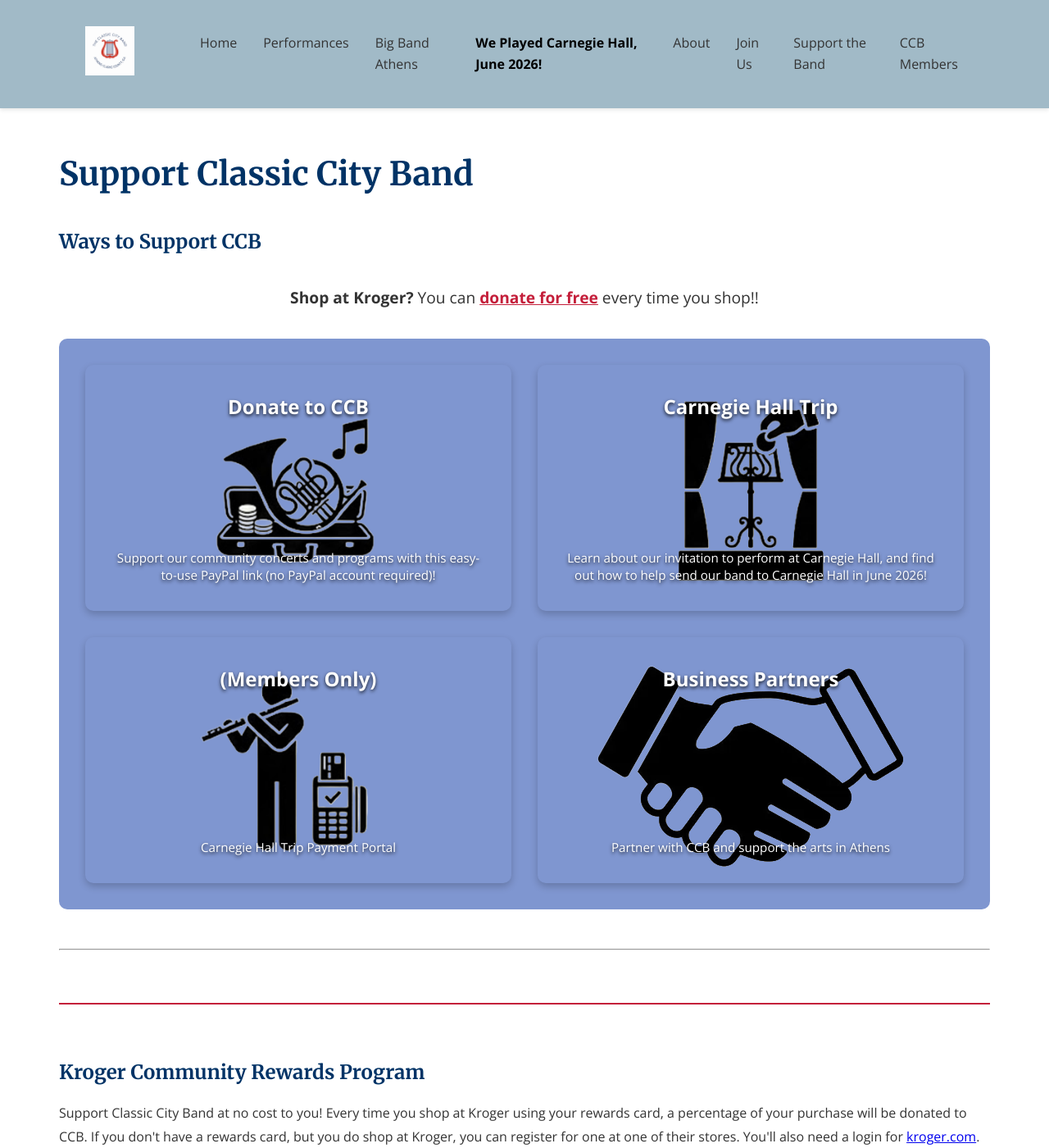
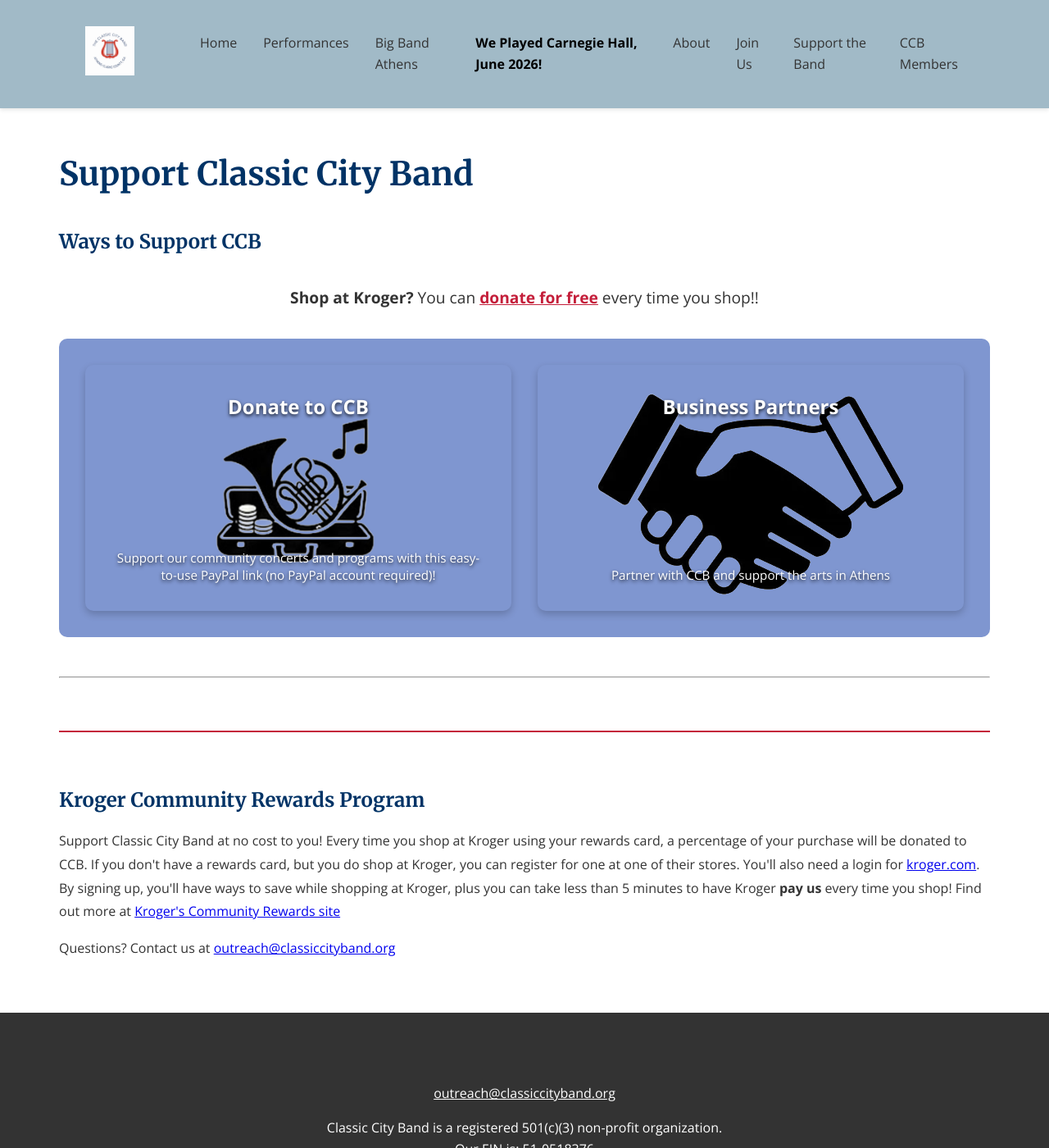
Before and after one commit to webmasterCCB/CCBwebsite, a Jekyll site: the page built from support.md, in a window 1280 px wide and 1400 px high. Shown: the whole window at 82% size. Built offline with Jekyll 4.4.1, drawn with Linux system fonts in a browser that asks for light colours; comment, search, counter and statistics services are not loaded.

Commit message:
Update support.md

```diff
--- a/support.md
+++ b/support.md
@@ -3,27 +3,14 @@ layout: page
 title: Support Classic City Band
 permalink: /support/
 ---
-
 ## Ways to Support CCB
-
 <p style="text-align: center; margin: 2rem 0; font-size: 1.2rem;">
   <strong>Shop at Kroger?</strong> You can <a href="#kroger" style="color: var(--primary-red); font-weight: bold; text-decoration: underline;">donate for free</a> every time you shop!!
 </p>
-
 <div class="support-grid">
   <a href="/donate-general" class="support-card general">
     <span class="support-title">Donate to CCB</span>
     <span class="support-caption">Support our community concerts and programs with this easy-to-use PayPal link (no PayPal account required)!</span>
-  </a>
-
-  <a href="/donate-carnegie" class="support-card carnegie">
-    <span class="support-title">Carnegie Hall Trip</span>
-    <span class="support-caption">Learn about our invitation to perform at Carnegie Hall, and find out how to help send our band to Carnegie Hall in June 2026!</span>
-  </a>
-
-  <a href="/members-payment" class="support-card members">
-    <span class="support-title">(Members Only)</span>
-    <span class="support-caption">Carnegie Hall Trip Payment Portal</span>
   </a>
 
   <a href="/bus-partners" class="support-card business">
@@ -31,15 +18,9 @@ permalink: /support/
     <span class="support-caption">Partner with CCB and support the arts in Athens</span>
   </a>
 </div>
-
 ---
-
 <div id="kroger" style="margin-top: 4rem; padding-top: 2rem; border-top: 2px solid var(--primary-red);">
-
 <h2>Kroger Community Rewards Program</h2>
-
 <p>Support Classic City Band at no cost to you! Every time you shop at Kroger using your rewards card, a percentage of your purchase will be donated to CCB. If you don't have a rewards card, but you do shop at Kroger, you can register for one at one of their stores. You'll also need a login for <a href="https://www.kroger.com" target="_blank">kroger.com</a>. By signing up, you'll have ways to save while shopping at Kroger, plus you can take less than 5 minutes to have Kroger <strong>pay us</strong> every time you shop! Find out more at <a href="https://www.kroger.com/i/community/community-rewards" target="_blank">Kroger's Community Rewards site</a></p>
-
 <p>Questions? Contact us at <a href="mailto:outreach@classiccityband.org">outreach@classiccityband.org</a></p>
-
 </div>
```
